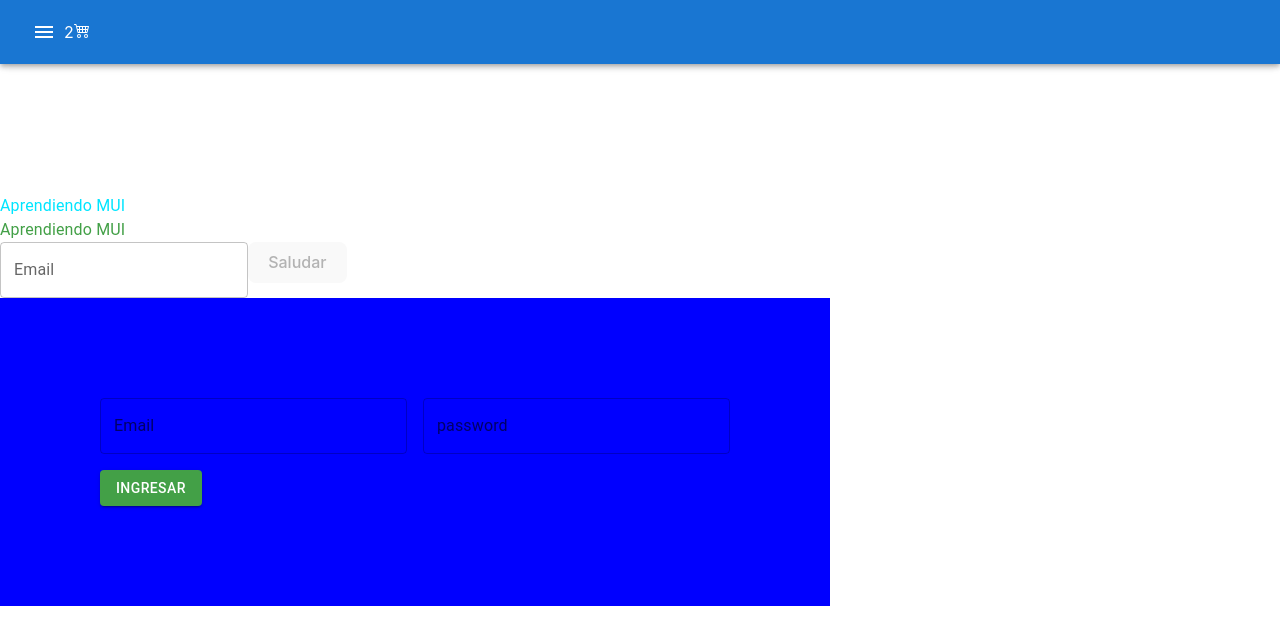
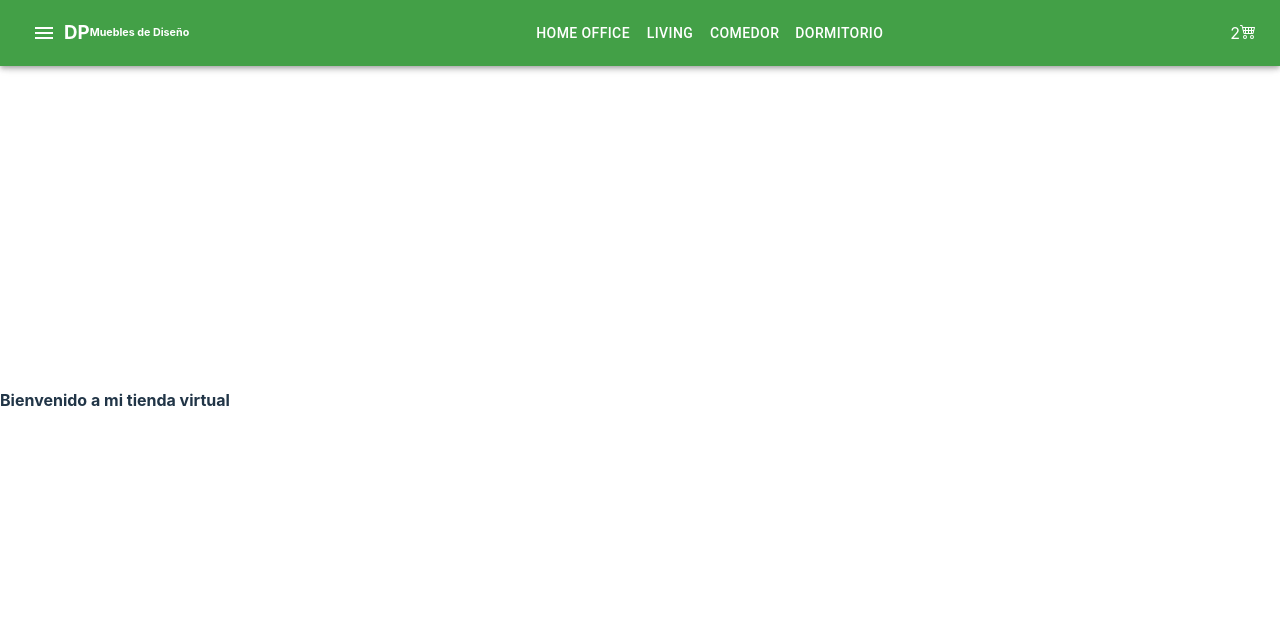
Before and after one commit to DaniCDS/ProyectoReact, a React (Vite) app: page / in a window 1280 px wide. Shown: the top 644 px of the page. Built offline with nearby package versions, Linux system fonts and the light colour scheme.

Commit message:
Primera Pre-Entrega de Proyecto React

```diff
--- a/src/App.jsx
+++ b/src/App.jsx
@@ -1,27 +1,16 @@
-//IMPORTAR DESESTRUCTURADA
 import { ThemeProvider } from "@emotion/react";
 import Navbar from "./components/layout/navbar/Navbar";
-import MaterialUi from "./components/pages/MaterialUi/materialUi";
-import { Home } from "./components/pages/home/Home";
 import ItemListContainer from "./components/pages/itemListContainer/ItemListContainer";
-import Login from "./components/pages/login/Login";
 import { customTheme } from "../themeConfig";
-import PruebaResponsive from "./components/pages/pruebaResponsive/PruebaResponsive";
-import { makeStyles } from "@mui/material";
-//import Home from "./components/pages/home/Home"
 
 function App() {
   let saludo = "Bienvenido a mi tienda virtual";
 
   return (
     <div>
-      {/* <Home /> */}
-      {/* <Login /> */}
-      <Navbar />
-      {/* <ItemListContainer saludo={saludo} edad={35} />  */}
       <ThemeProvider theme={customTheme}>
-        <MaterialUi />
-        <PruebaResponsive />
+        <Navbar />
+        <ItemListContainer saludo={saludo} />
       </ThemeProvider>
     </div>
   );
--- /dev/null
+++ b/src/components/layout/navbar/NavBar.css
@@ -0,0 +1,5 @@
+.botonesMenu {
+  position: inherit;
+  margin-right: auto;
+  margin-left: auto;
+}
--- a/src/components/layout/navbar/Navbar.jsx
+++ b/src/components/layout/navbar/Navbar.jsx
@@ -1,39 +1,30 @@
 import CartWidget from "../../common/cardWidget/CartWidget";
-// import AppBar from "@mui/material/AppBar";
-// import Toolbar from "@mui/material/Toolbar";
-// import Typography from "@mui/material/Typography";
 import MenuIcon from "@mui/icons-material/Menu";
-// import IconButton from "@mui/material/IconButton";
-// import makeStyles from "@mui/material/styles";
-//import { makeStyles } from "@mui/styles";
-
-import { AppBar, Toolbar, Typography, IconButton } from "@mui/material";
-
-// const useStyles = makeStyles((theme) => ({
-//   offset: theme.mixins.toolbar,
-// }));
+import { AppBar, Toolbar, Typography, IconButton, Button } from "@mui/material";
+import "./NavBar.css";
 
 const Navbar = () => {
-  // const classes = useStyles();
   return (
     <div>
-      {/* <h4>Logo</h4>
-      <ul>
-       <li>Todas</li>
-        <li>Urbanas</li>
-        <li>Deportivas</li>
-      </ul>
-      npm */}
       <AppBar>
         <Toolbar>
           <IconButton color="inherit" aria-label="menu">
             <MenuIcon />
           </IconButton>
-          <Typography variant="h6"></Typography>
+
+          <h3>DP</h3>
+          <br />
+          <h6>Muebles de Diseño</h6>
+          <div class="botonesMenu">
+            <Button color="inherit">Home Office</Button>
+            <Button color="inherit">Living</Button>
+            <Button color="inherit">Comedor</Button>
+            <Button color="inherit">Dormitorio</Button>
+          </div>
+
           <CartWidget />
         </Toolbar>
       </AppBar>
-      {/* <div className={classes.offset}></div> */}
     </div>
   );
 };
--- /dev/null
+++ b/src/components/pages/itemListContainer/ItemListContainer.css
@@ -0,0 +1,4 @@
+h4 {
+  float: left;
+  margin-top: auto;
+}
--- a/src/components/pages/itemListContainer/ItemListContainer.jsx
+++ b/src/components/pages/itemListContainer/ItemListContainer.jsx
@@ -1,10 +1,9 @@
-const ItemListContainer = ({ saludo, edad }) => {
+const ItemListContainer = ({ saludo }) => {
   //   const { nombre, edad, x } = props;
 
   return (
     <div>
       <h4>{saludo}</h4>
-      <h5>Mi edad es {edad}</h5>
     </div>
   );
 };
```
